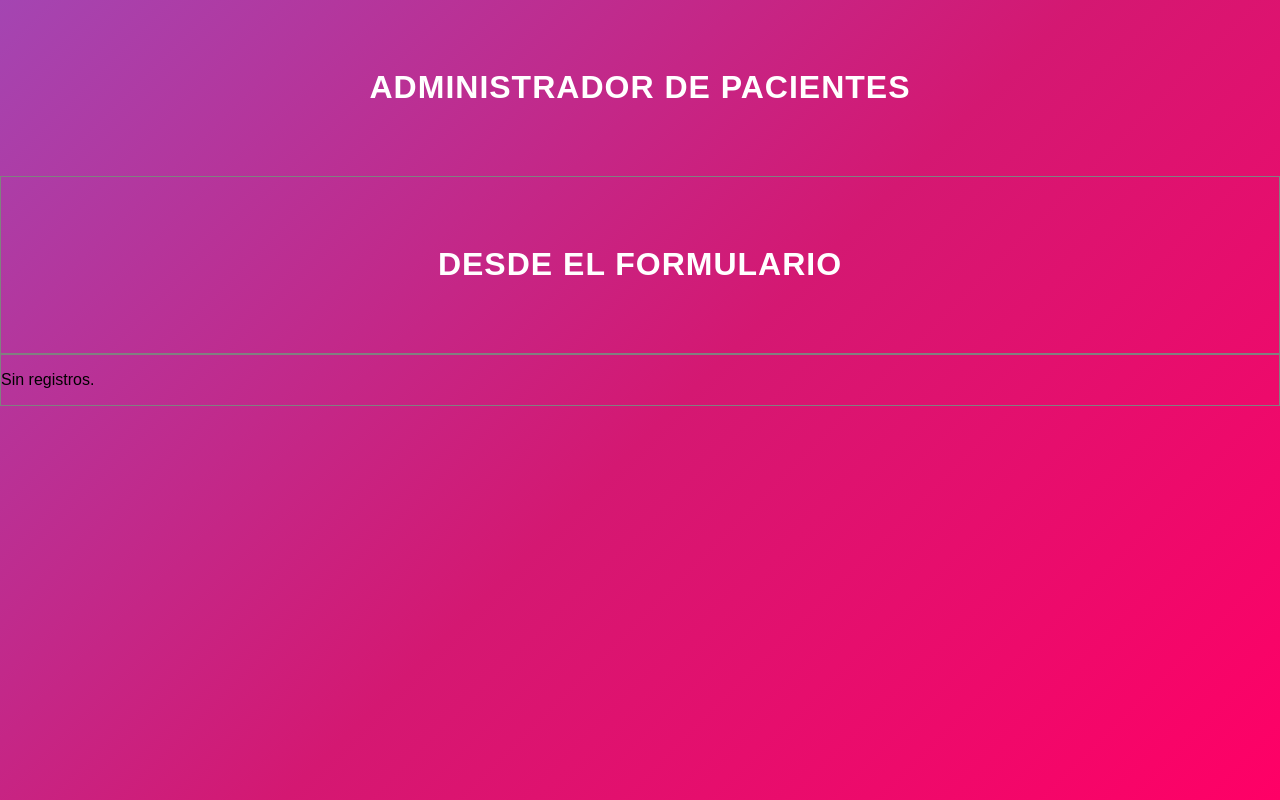
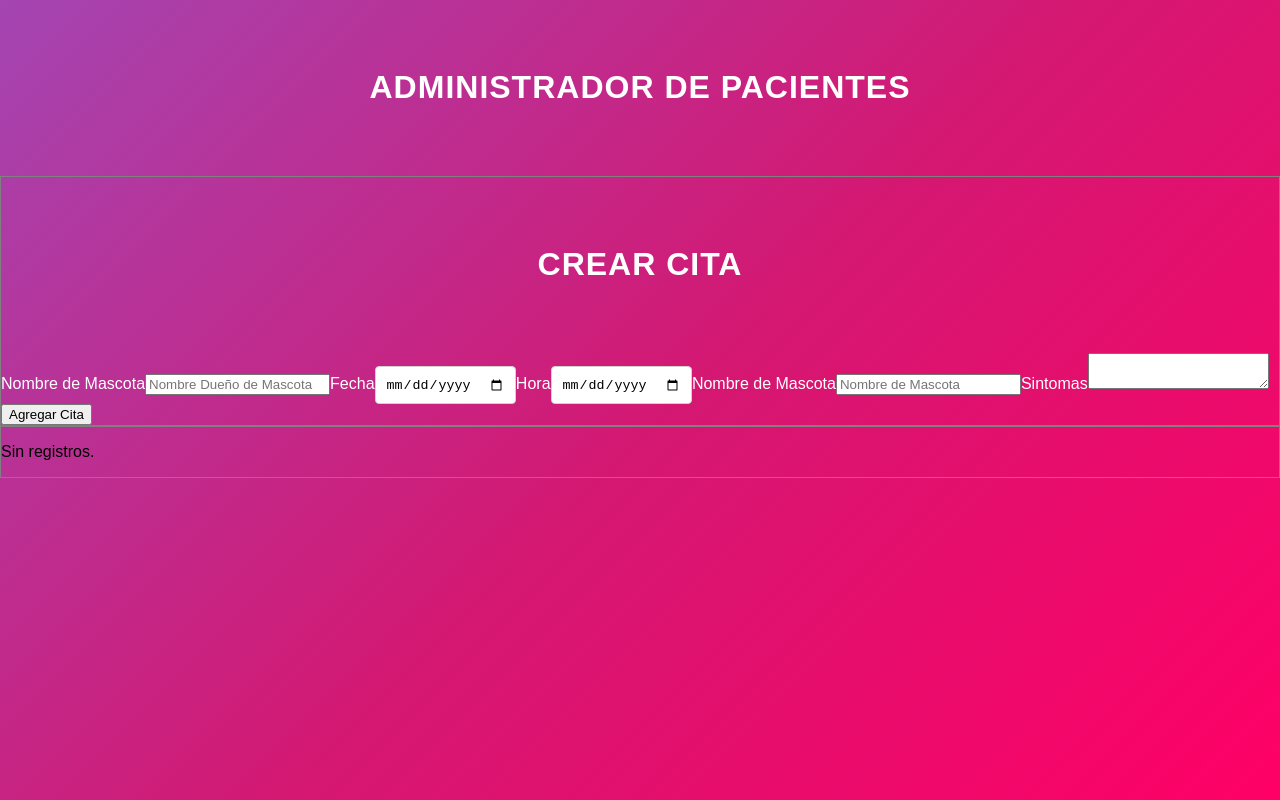
Before and after one commit to kevincisnero01/mascota-paciente-react, a React app: page / in a window 1280 px wide. Built offline with nearby package versions, Linux system fonts and the light colour scheme; the HTML template or start-up script is replaced by a standard one.

Commit message:
agregar campos de formulario

```diff
--- a/src/components/Form.jsx
+++ b/src/components/Form.jsx
@@ -2,7 +2,55 @@ import React from 'react';
 
 const Form = () =>{
 return (
-  <h1>Desde El Formulario</h1>
+  <>
+  <h1>Crear Cita</h1>
+  <form>
+
+    <label>Nombre de Mascota</label>
+    <input
+      type="text"
+      name="pet_owner"
+      className="u-full-width"
+      placeholder="Nombre Dueño de Mascota"
+    />
+
+    <label>Fecha</label>
+    <input
+      type="date"
+      name="date"
+      className="u-full-width"
+    />
+
+
+    <label>Hora</label>
+    <input
+      type="date"
+      name="time"
+      className="u-full-width"
+    />
+
+    <label>Nombre de Mascota</label>
+    <input
+      type="text"
+      name="mascot"
+      className="u-full-width"
+      placeholder="Nombre de Mascota"
+    />
+
+    <label>Sintomas</label>
+    <textarea
+      className="u-full-width"
+      name="symptoms"
+    ></textarea>
+
+    <button
+      type="submit"
+      name="u-full-width button-primary"
+    >
+      Agregar Cita
+    </button>
+  </form>
+  </>
   );
 }
 
```
